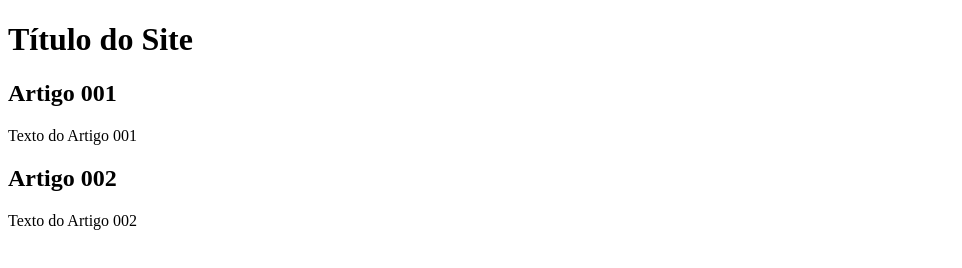
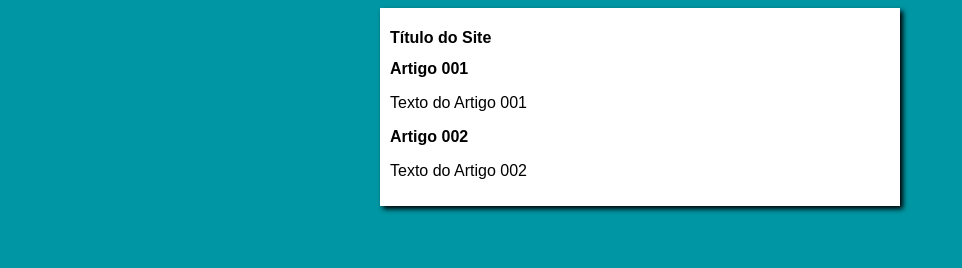
Before and after one commit to pedroocardoso/Projeto-site, a plain HTML site: page index.html in a window 1280 px wide. Shown: the whole page, without its empty margins (0-962 px from the left). Drawn offline with Linux system fonts and the light colour scheme.

Commit message:
Iniciei o design

```diff
--- /dev/null
+++ b/estilos/style.css
@@ -0,0 +1,17 @@
+*{
+    font-family: Arial, Helvetica, sans-serif;
+    font-size: 16px;
+}
+
+body{
+    background-color: #0096a3;
+}
+
+main{
+    background-color: white;
+    width: 500px;
+    margin: auto;
+    padding: 10px;
+    box-shadow: 3px 3px 5px black;
+
+}
--- a/index.html
+++ b/index.html
@@ -5,6 +5,7 @@
     <meta http-equiv="X-UA-Compatible" content="IE=edge">
     <meta name="viewport" content="width=device-width, initial-scale=1.0">
     <title>Título do Site</title>
+    <link rel="stylesheet" href="estilos/style.css">
 </head>
 <body>
     <main>
```
